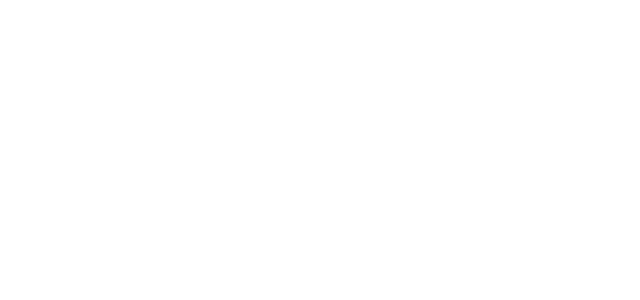
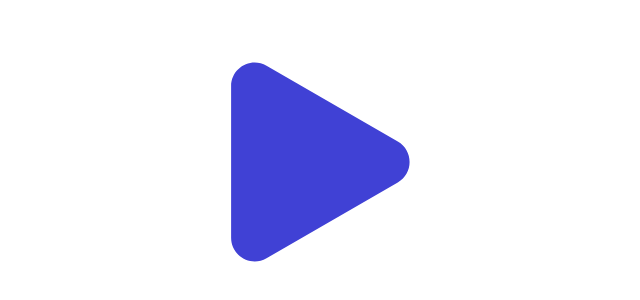
Before and after one commit to amary-ann/TheGameHub, a Next.js app in the folder client/: page / in a window 1280 px wide. Shown: the part 238-538 px from the top of the page, without its empty margins (320-960 px from the left). Built offline with nearby package versions, Linux system fonts and the light colour scheme.

Commit message:
Added gameHubPlay icon in svg format

```diff
--- a/client/pages/index.js
+++ b/client/pages/index.js
@@ -12,7 +12,7 @@
       </Head>
 
       <main className='h-screen flex items-center justify-center'>
-        <Image src="/playIcon.svg" width={200} height={200} />
+        <Image src="/gameHubPlayIcon.svg" width={200} height={200} />
       </main>
     </div>
   )
```
Also changed, not shown: client/public/gameHubPlayIcon.png (deleted), client/public/gameHubPlayIcon.svg (added).
